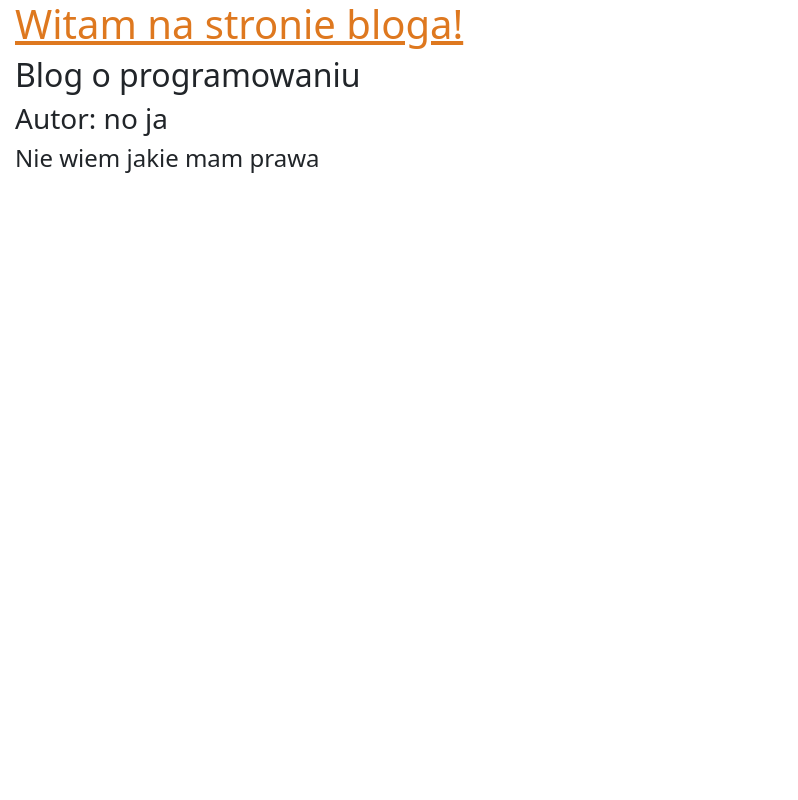
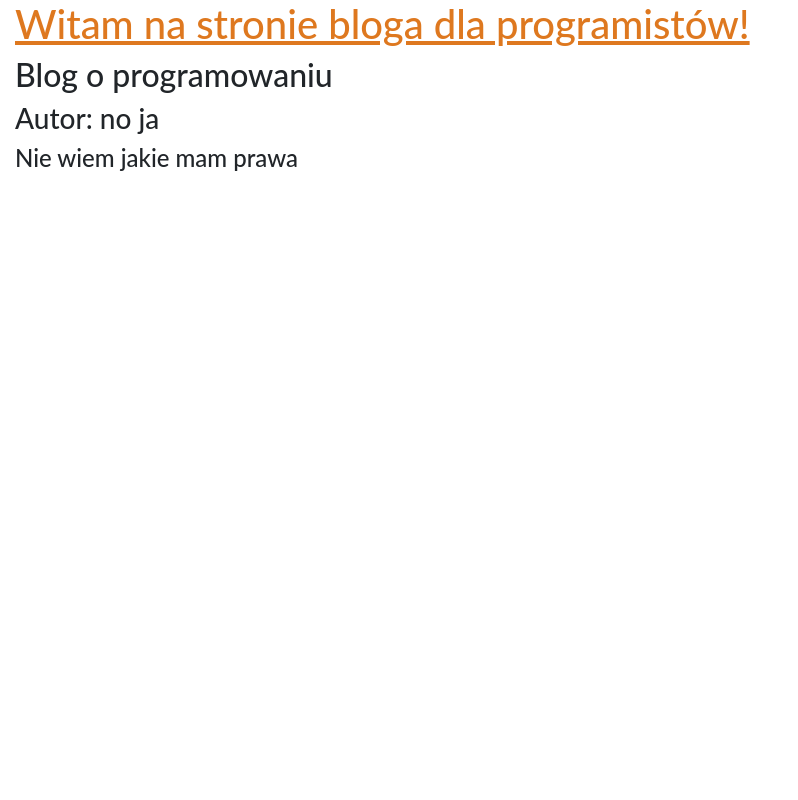
Before and after one commit to wieslawpaleta/djangoblog, a Django app: page / in a window 1280 px wide. Shown: the whole page, without its empty margins (0-798 px from the left). Run offline with Django 5.2, Linux system fonts and the light colour scheme; data that the repository does not hold is empty.

Commit message:
dodanie nowych funkcji

```diff
--- a/blog/static/css/blog.css
+++ b/blog/static/css/blog.css
@@ -1,7 +1,15 @@
+body {
+    padding-left:15px;
+}
+
 h1 a, h2 a  {
     color: #DE781F;
 }
 
-body {
-    padding-left:15px;
+
+
+.lato-regular {
+  font-family: "Lato", sans-serif;
+  font-weight: 400;
+  font-style: normal;
 }
--- a/blog/templates/blog/post_list.html
+++ b/blog/templates/blog/post_list.html
@@ -6,9 +6,9 @@
             <link href="https://cdn.jsdelivr.net/npm/bootstrap@5.0.2/dist/css/bootstrap.min.css" rel="stylesheet" integrity="sha384-EVSTQN3/azprG1Anm3QDgpJLIm9Nao0Yz1ztcQTwFspd3yD65VohhpuuCOmLASjC" crossorigin="anonymous">
             <link rel="stylesheet" href="{% static 'css/blog.css' %}">
         </head>
-<body>
+<body class="lato-regular">
     <div>
-        <h1><a href="">Witam na stronie bloga!</a></h1>
+        <h1><a href="">Witam na stronie bloga dla programistów!</a></h1>
         <h2>Blog o programowaniu</h2>
         <h3>Autor: no ja</h3>
         <h4>Nie wiem jakie mam prawa</h4>
```
